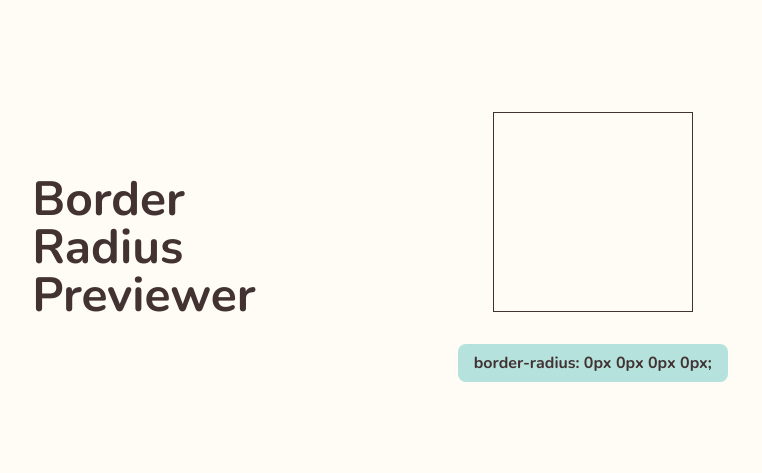
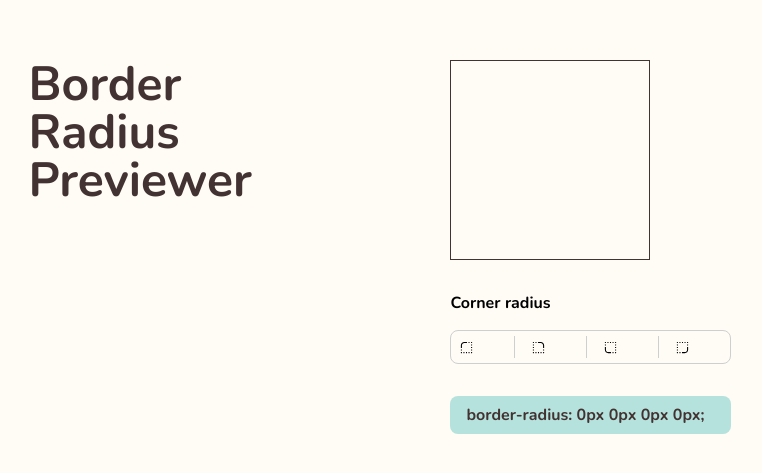
Before and after one commit to erikalbuquerque/border_radius_previewer, a React (Vite) app: page / in a window 1280 px wide. Shown: the part 153-626 px from the top of the page, without its empty margins (260-1022 px from the left). Built offline with nearby package versions, Linux system fonts and the light colour scheme.

Commit message:
feat: add CornerRadiusBox component

```diff
--- a/src/App.tsx
+++ b/src/App.tsx
@@ -4,8 +4,9 @@ import { Container, Content } from "./styles/app";
 
 import { Logo } from "./components/Logo";
 import { Sandbox } from "./components/Sandbox";
+import { Box } from "./components/Box";
 import { PropsDisplay } from "./components/PropsDisplay";
-import { Box } from "./components/Box";
+import { CornerRadiusBox } from "./components/CornerRadiusBox";
 
 
 export function App() {
@@ -51,6 +52,7 @@ export function App() {
 
         <Sandbox>
           <Box />
+          <CornerRadiusBox />
           <PropsDisplay />
         </Sandbox>
       </Content>
--- /dev/null
+++ b/src/components/CornerRadiusBox/index.tsx
@@ -0,0 +1,36 @@
+import { Input } from "../Input";
+import {
+  AiOutlineRadiusUpleft,
+  AiOutlineRadiusUpright,
+  AiOutlineRadiusBottomleft,
+  AiOutlineRadiusBottomright,
+} from "react-icons/ai";
+import { Container, Content, InputContent, Inputs } from "./styles";
+
+export function CornerRadiusBox() {
+  return (
+    <Container>
+      <Content>
+        <strong>Corner radius</strong>
+        <Inputs>
+          <InputContent>
+            <AiOutlineRadiusUpleft size={15} />
+            <Input type="number" />
+          </InputContent>
+          <InputContent>
+            <AiOutlineRadiusUpright size={15} />
+            <Input type="number" />
+          </InputContent>
+          <InputContent>
+            <AiOutlineRadiusBottomleft size={15} />
+            <Input type="number" />
+          </InputContent>
+          <InputContent>
+            <AiOutlineRadiusBottomright size={15} />
+            <Input type="number" />
+          </InputContent>
+        </Inputs>
+      </Content>
+    </Container>
+  );
+}
--- /dev/null
+++ b/src/components/CornerRadiusBox/styles.ts
@@ -0,0 +1,29 @@
+import styled from "styled-components";
+
+export const Container = styled.div({});
+
+export const Content = styled.div({
+  display: "flex",
+  flexDirection: "column",
+  gap: "1rem",
+});
+
+export const Inputs = styled.div({
+  display: "flex",
+  flexDirection: "row",
+  gap: "0.5rem",
+  border: "1px solid #cfcfcf",
+  padding: "0.3rem 0",
+  borderRadius: "0.5rem",
+});
+
+export const InputContent = styled.div`
+  display: flex;
+  align-items: center;
+  flex-direction: row;
+  margin-left: 0.5rem;
+  border-right: 1px solid #cfcfcf;
+  :last-child {
+    border-right: none;
+  }
+`;
--- a/src/components/Sandbox/styles.ts
+++ b/src/components/Sandbox/styles.ts
@@ -5,7 +5,6 @@ export const Container = styled.div({});
 export const Content = styled.div({
   display: "flex",
   flexDirection: "column",
-  alignItems: "center",
   justifyContent: "center",
   gap: "2rem",
 });
--- a/src/styles/app.ts
+++ b/src/styles/app.ts
@@ -14,6 +14,5 @@ export const Content = styled.div({
   width: "100%",
   display: "flex",
   flexDirection: "row",
-  alignItems: "center",
   justifyContent: "space-evenly",
 });
```
